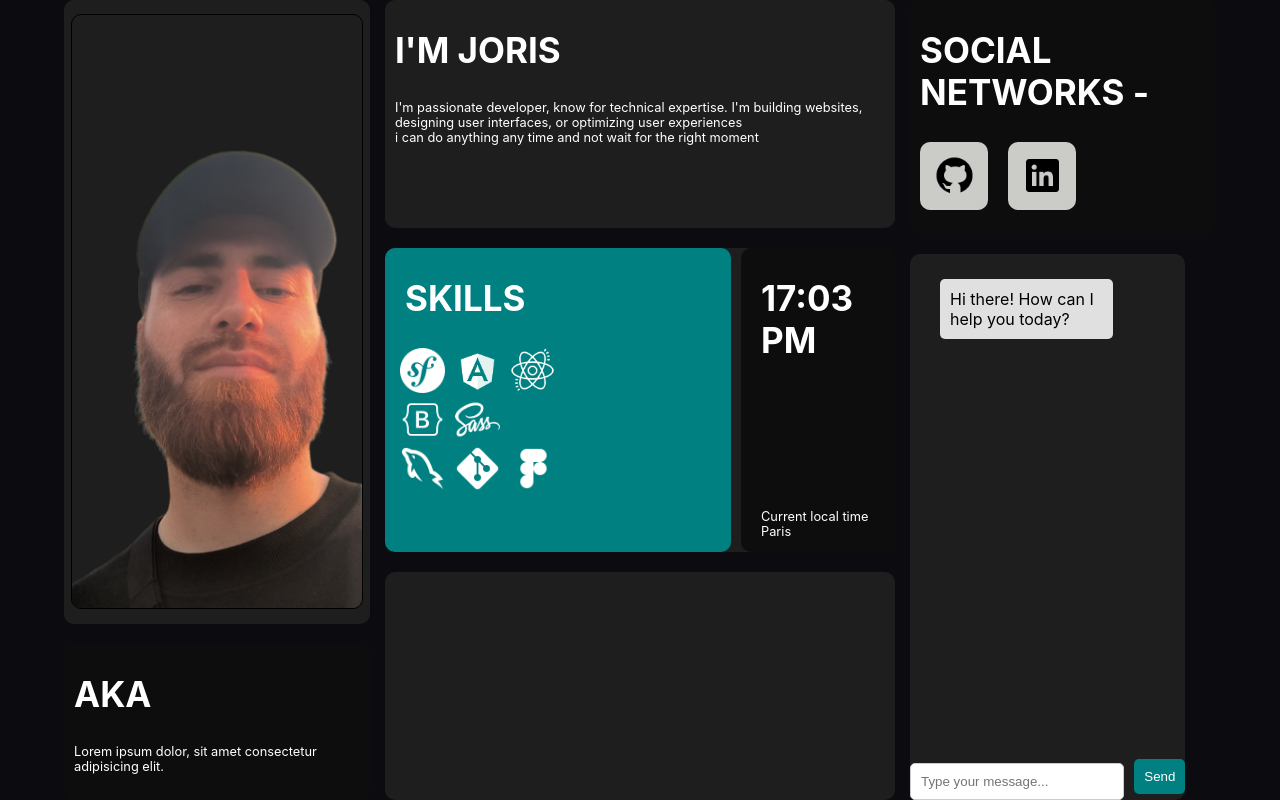
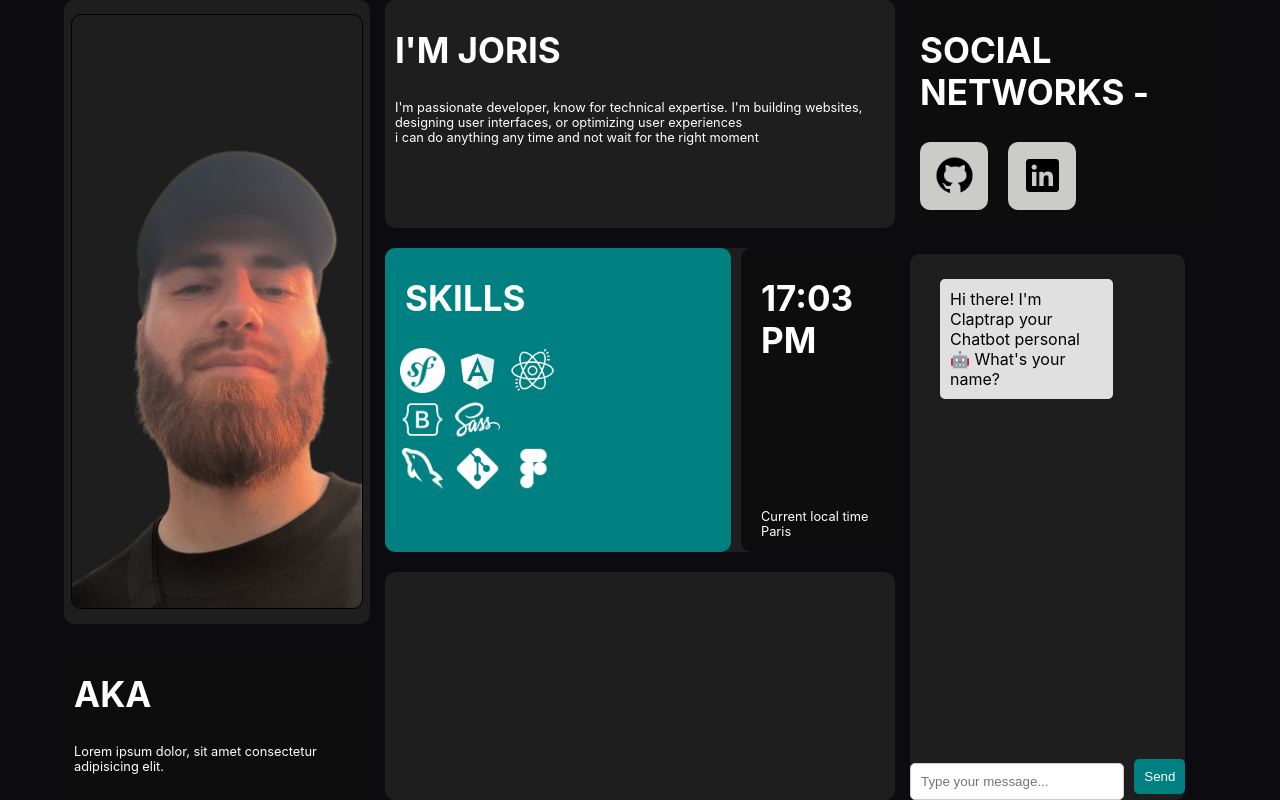
Before and after one commit to jorisbertier/Portfolio, a React (Create React App) app: page / in a window 1280 px wide. Shown: the part 2840-3640 px from the top of the page. Built offline with nearby package versions, Linux system fonts and the light colour scheme.

Commit message:
edit question

```diff
--- a/src/components/chatbox/ChatBox.jsx
+++ b/src/components/chatbox/ChatBox.jsx
@@ -52,7 +52,7 @@ const SendButton = styled.button`
 
 export const ChatBox = () => {
     const [messages, setMessages] = useState([
-        { sender: 'interlocutor', content: "Hi there! How can I help you today?" },
+        { sender: 'interlocutor', content: `Hi there! I'm Claptrap your Chatbot personal 🤖 What's your name?` },
     ]);
     const [inputValue, setInputValue] = useState('');
 
@@ -74,10 +74,10 @@ export const ChatBox = () => {
     useEffect(() => {
         if (currentQuestionIndex === 1) {
           setQuestions([
+            `Hi ${inputValue}, nice to meet you ! How help you?`,
             "What's your name?",
-            `How can I assist you further, ${inputValue}?`,
-            "How can I assist you further?",
-            "How can I assist you further?",
+            "tell me something I don't know",
+            "Thank you for chatting with us today! If you have any more questions in the future, don't hesitate to reach out. Have a great day",
           ]);
         }
       }, [inputValue, currentQuestionIndex]);
```
